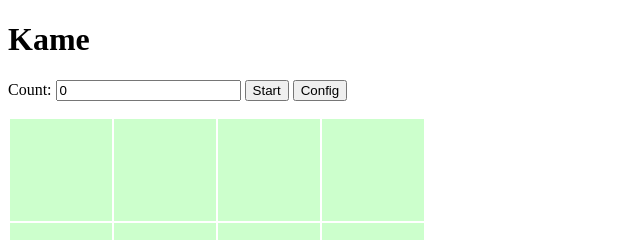
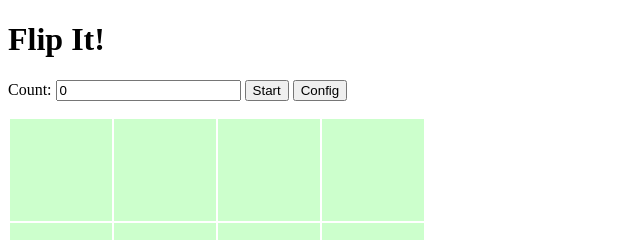
Before and after one commit to IjvLHsoZ6L/Kame, a plain HTML site: page index.html in a window 1280 px wide. Shown: the top 240 px of the page, 0-640 px from the left. Drawn offline with Linux system fonts and the light colour scheme.

Commit message:
modified:   index.html

```diff
--- a/index.html
+++ b/index.html
@@ -2,11 +2,11 @@
 <html>
 <head>
 <meta charset="UTF-8">
-<title>Kame</title>
+<title>Flip It!</title>
 </head>
 <body>
 
-<h1>Kame</h1>
+<h1>Flip It!</h1>
 
 <p>
 Count:
```
